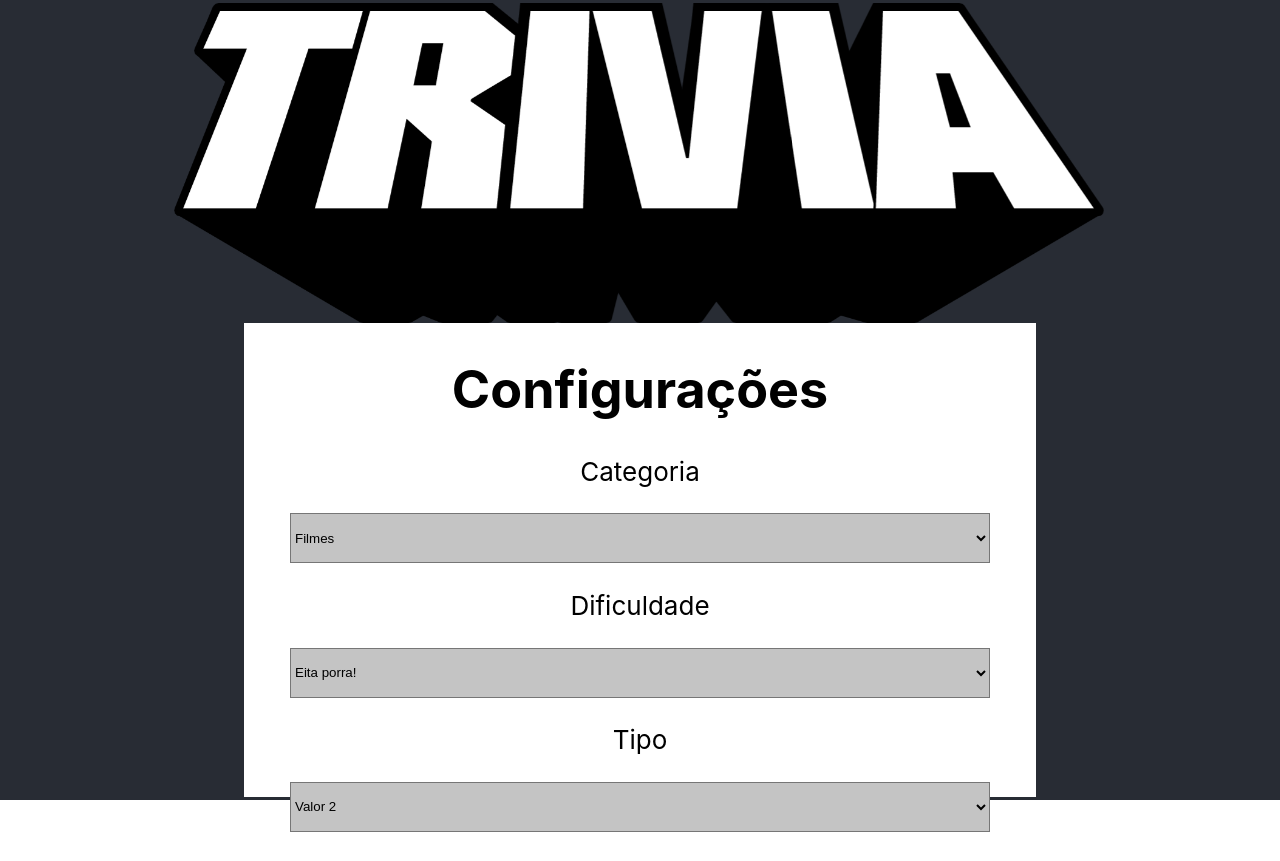
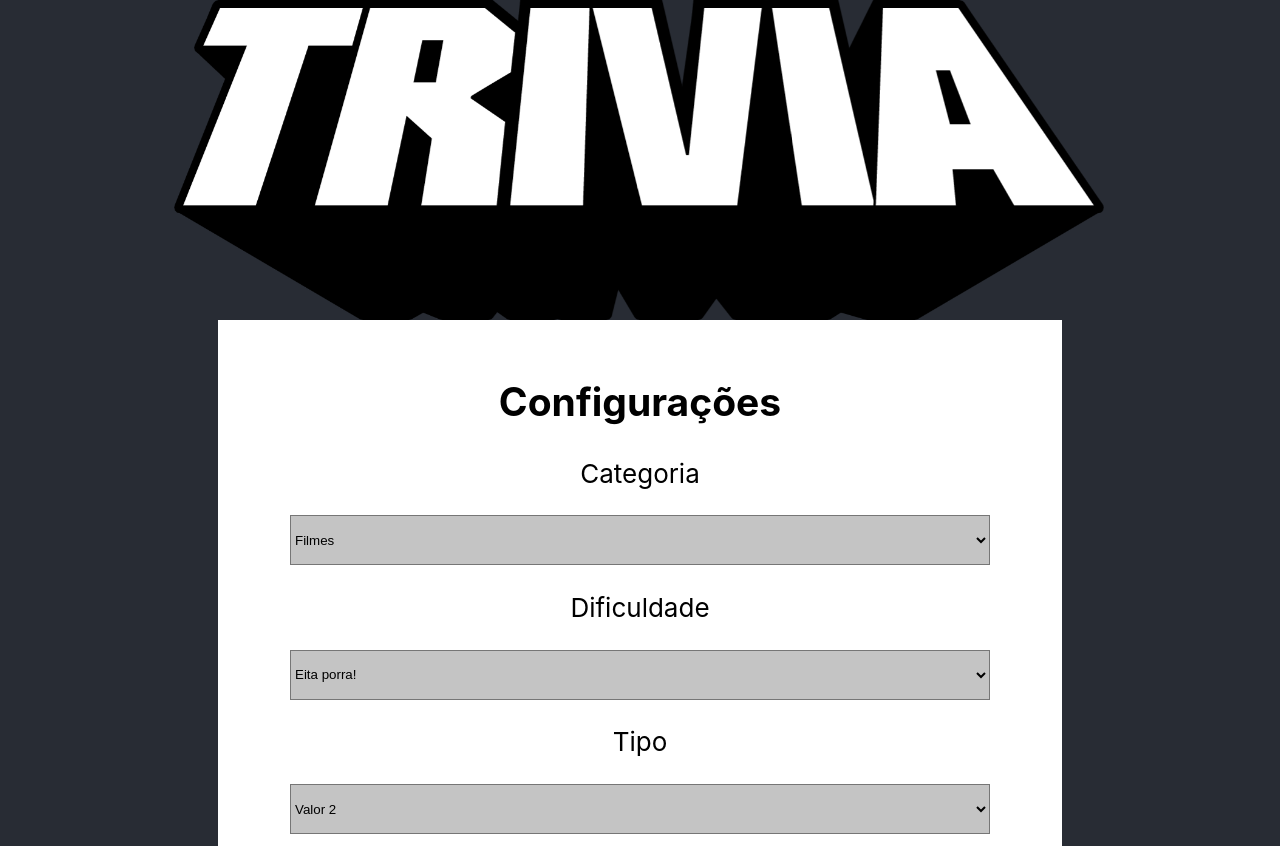
Before and after one commit to drdpedroso/trybeer, a React (Create React App) app: page / in a window 1280 px wide. Built offline with nearby package versions, Linux system fonts and the light colour scheme; no server answers.

Commit message:
Alterando os arquivos

```diff
--- a/src/Configurations.css
+++ b/src/Configurations.css
@@ -6,11 +6,7 @@
   height: 474px;
   text-align: center;
   width: 792px;
-}
-
-.span-container {
-  margin-top: 2em;
-  margin-bottom: 2em;
+  padding: 1em;
 }
 
 select {
--- a/src/Configurations.jsx
+++ b/src/Configurations.jsx
@@ -5,7 +5,7 @@ class Configurations extends Component {
   render() {
     return (
       <div className="container">
-        <h1>Configurações</h1>
+        <h2>Configurações</h2>
         <label>
           Categoria
           <select name="Categoria">
```
